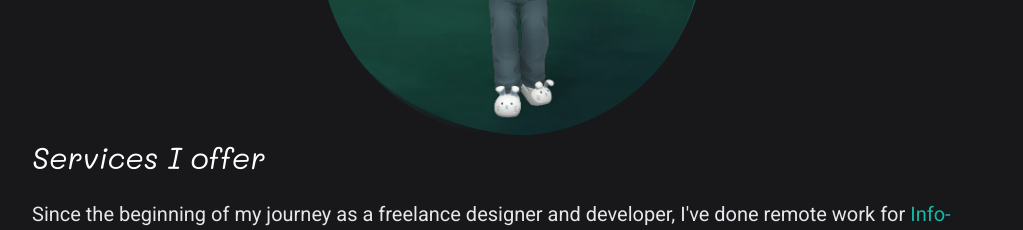
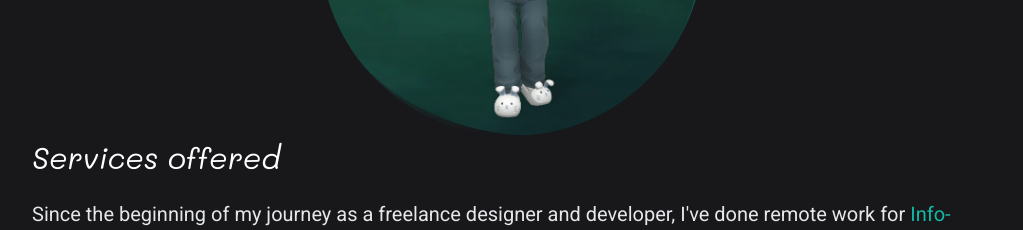
Before and after one commit to RAhuLDHawaN-cmd/Portfolio_React_Tailwind, a Next.js app: page / in a window 1280 px wide. Shown: the part 920-1150 px from the top of the page, without its empty margins (128-1151 px from the left). Built offline with nearby package versions, Linux system fonts and the light colour scheme.

Commit message:
added content change

```diff
--- a/pages/index.js
+++ b/pages/index.js
@@ -116,7 +116,7 @@
         </section>
         <section id="services">
           <div>
-            <h3 className="text-3xl py-1 dark:text-white heads">Services I offer</h3>
+            <h3 className="text-3xl py-1 dark:text-white heads">Services offered</h3>
             <p className="text-md py-5 leading-8 text-gray-800 dark:text-gray-200 md:text-xl desc">
               Since the beginning of my journey as a freelance designer and
               developer, I've done remote work for
```
